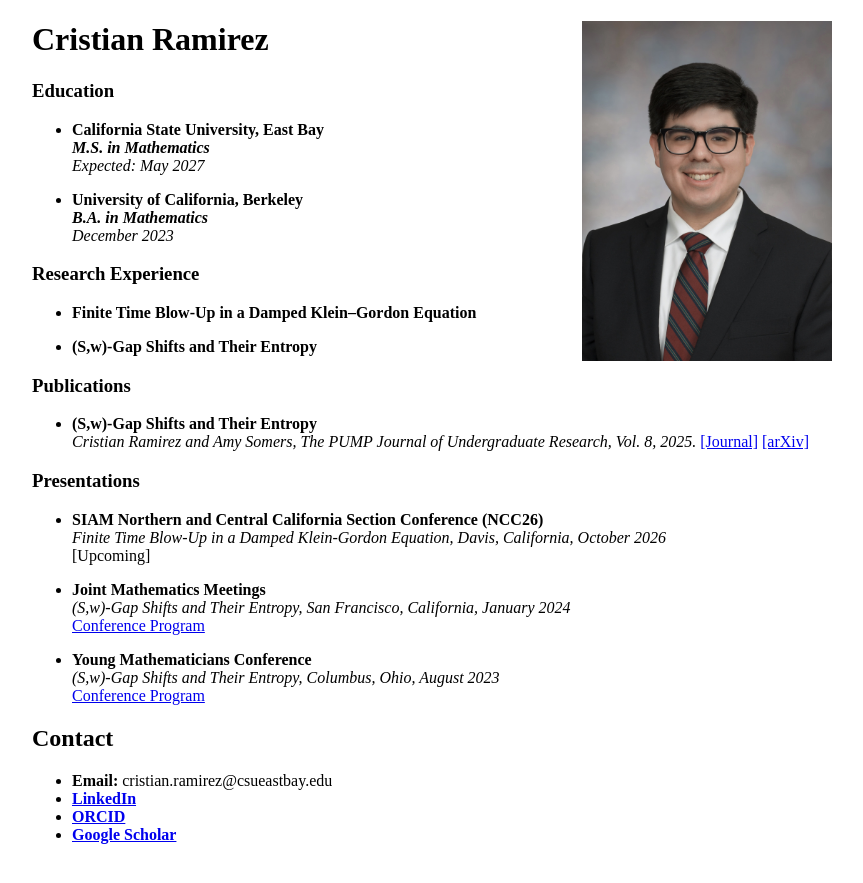
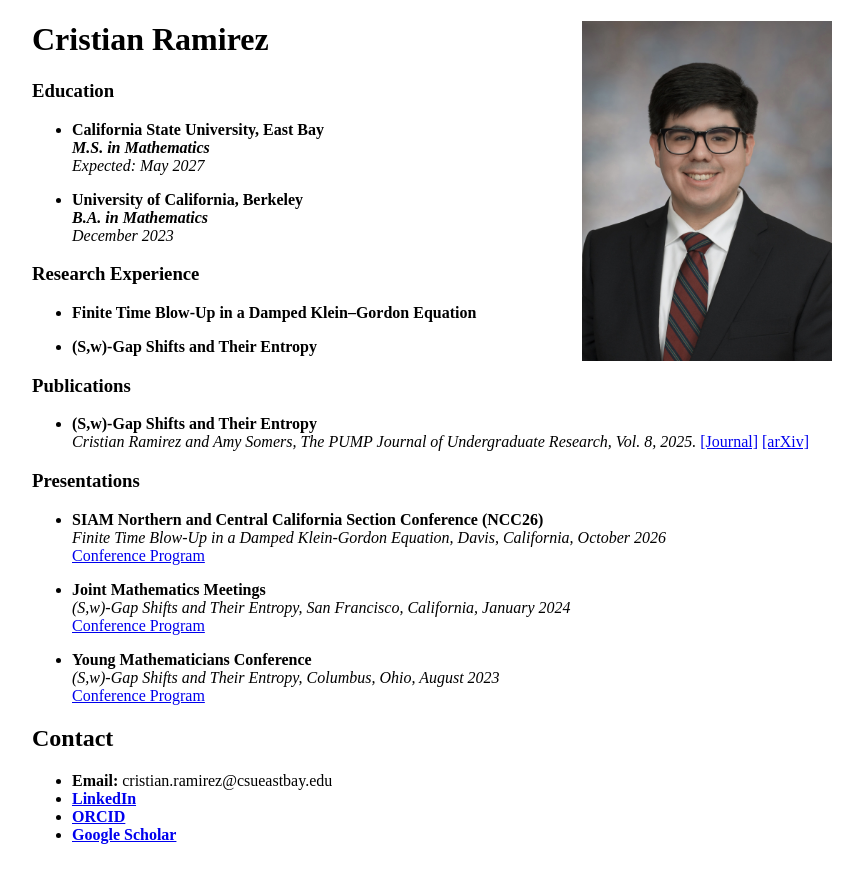
Before and after one commit to ramirez-cristian/ramirez-cristian.github.io, a Jekyll site: the page built from index.md, in a window 1280 px wide. Shown: the top 883 px of the page, without its empty margins (208-1071 px from the left). Built offline with Jekyll 4.4.1, drawn with Linux system fonts in a browser that asks for light colours.

Commit message:
Update conference details in index.md

```diff
--- a/index.md
+++ b/index.md
@@ -38,7 +38,7 @@ layout: default
 
 - **SIAM Northern and Central California Section Conference (NCC26)**
   *Finite Time Blow-Up in a Damped Klein-Gordon Equation, Davis, California, October 2026*
-  [Upcoming]
+  [Conference Program](https://sites.google.com/ucdavis.edu/siamncc26)
 
 - **Joint Mathematics Meetings**
   *(S,w)-Gap Shifts and Their Entropy, San Francisco, California, January 2024*
```
